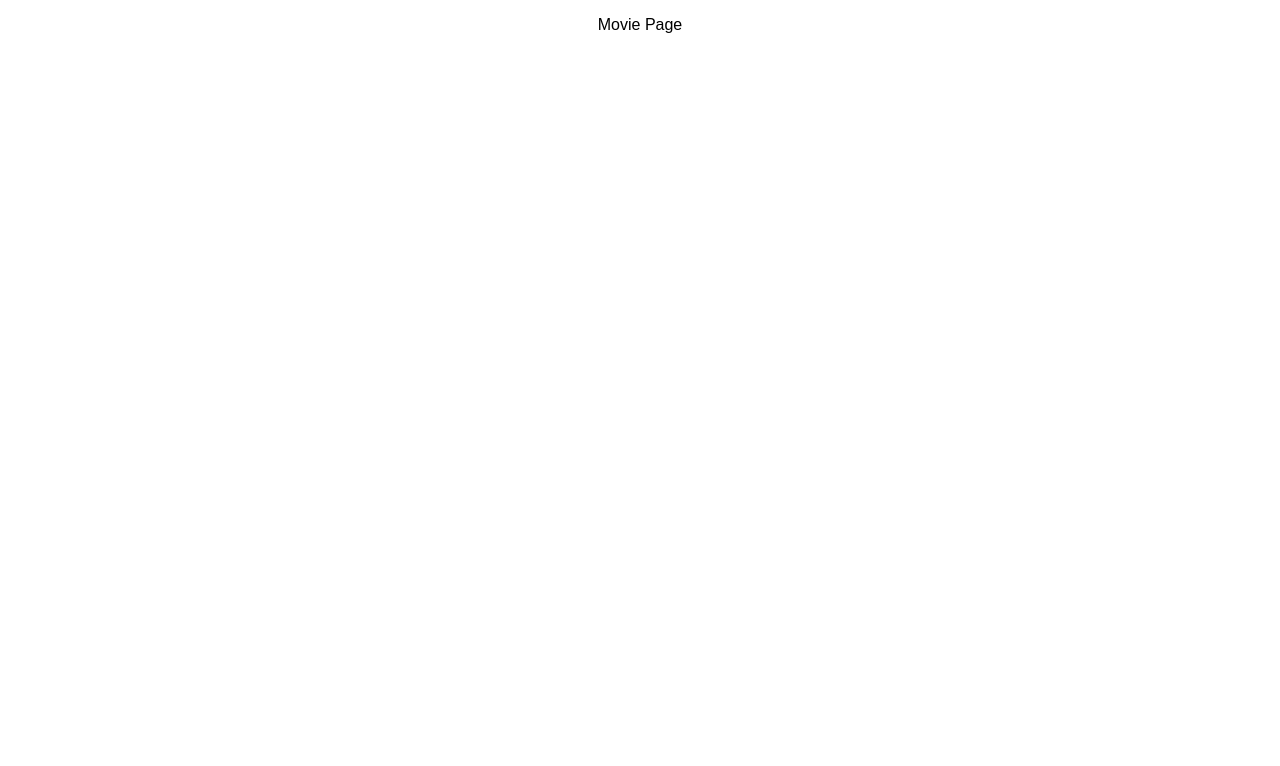
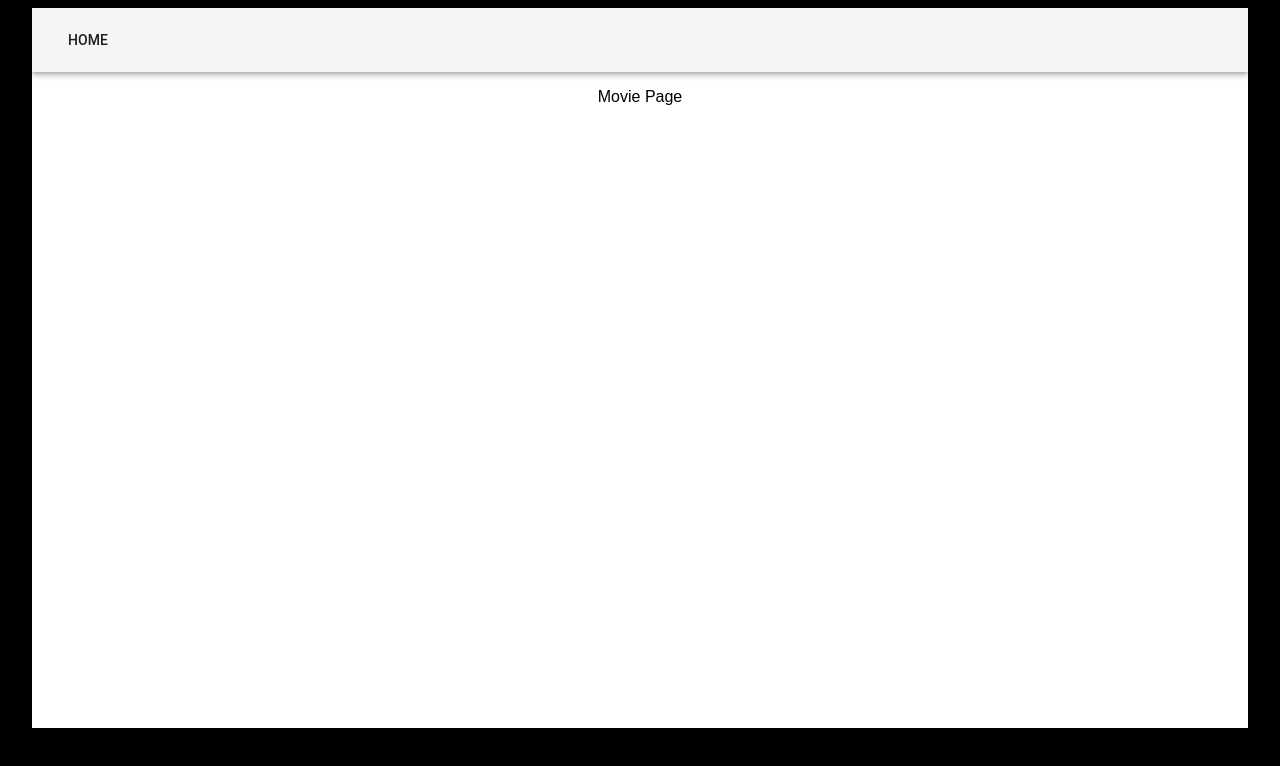
Before and after one commit to Mark-Prime/movie-sagas, a React (Create React App) app: page / in a window 1280 px wide. Shown: the top 766 px of the page. Built offline with nearby package versions, Linux system fonts and the light colour scheme.

Commit message:
added header bar

```diff
--- a/src/components/App/App.css
+++ b/src/components/App/App.css
@@ -1,24 +1,9 @@
 .App {
   text-align: center;
+  background-color: white;
+  width: 95%;
+  margin: auto;
+  min-height: 90vh;
+  margin-bottom: 5vh;
+  margin-top: 1vh;
 }
-
-
-.App-header {
-  background-color: #222;
-  height: 150px;
-  padding: 20px;
-  color: white;
-}
-
-.App-title {
-  font-size: 1.5em;
-}
-
-.App-intro {
-  font-size: large;
-}
-
-@keyframes App-logo-spin {
-  from { transform: rotate(0deg); }
-  to { transform: rotate(360deg); }
-}
--- a/src/components/App/App.js
+++ b/src/components/App/App.js
@@ -4,6 +4,8 @@ import { HashRouter as Router, Route } from 'react-router-dom';
 
 //Components
 import MoviePage from '../MoviePage/MoviePage'
+import Header from '../Header/Header'
+
 
 
 class App extends Component {
@@ -11,6 +13,7 @@ class App extends Component {
   render() {
     return (
       <div className="App">
+        <Header/>
         <Router>
           <Route exact path='/' component={MoviePage} />
         </Router>
--- /dev/null
+++ b/src/components/Header/Header.js
@@ -0,0 +1,21 @@
+import React, { Component } from 'react';
+
+// MATERIAL UI
+import AppBar from '@material-ui/core/AppBar';
+import Toolbar from '@material-ui/core/Toolbar';
+import Button from '@material-ui/core/Button';
+
+
+class Header extends Component {
+    render() {
+        return (
+            <AppBar position="static" color="default">
+                <Toolbar>
+                    <Button color="inherit">Home</Button>
+                </Toolbar>
+            </AppBar>
+         );
+    }
+}
+
+export default Header;
--- a/src/index.css
+++ b/src/index.css
@@ -2,4 +2,5 @@ body {
   margin: 0;
   padding: 0;
   font-family: sans-serif;
+  background-color: black;
 }
```
